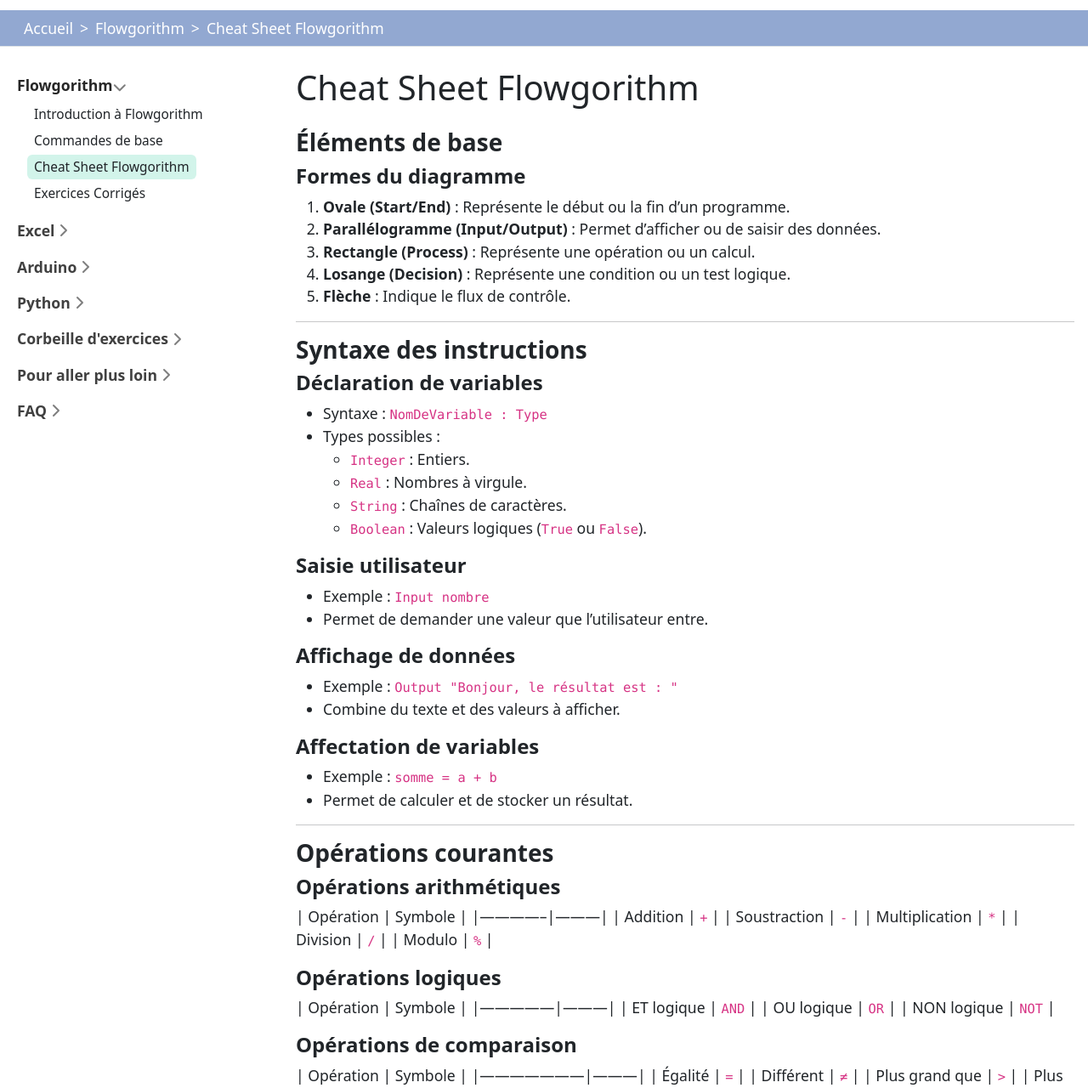
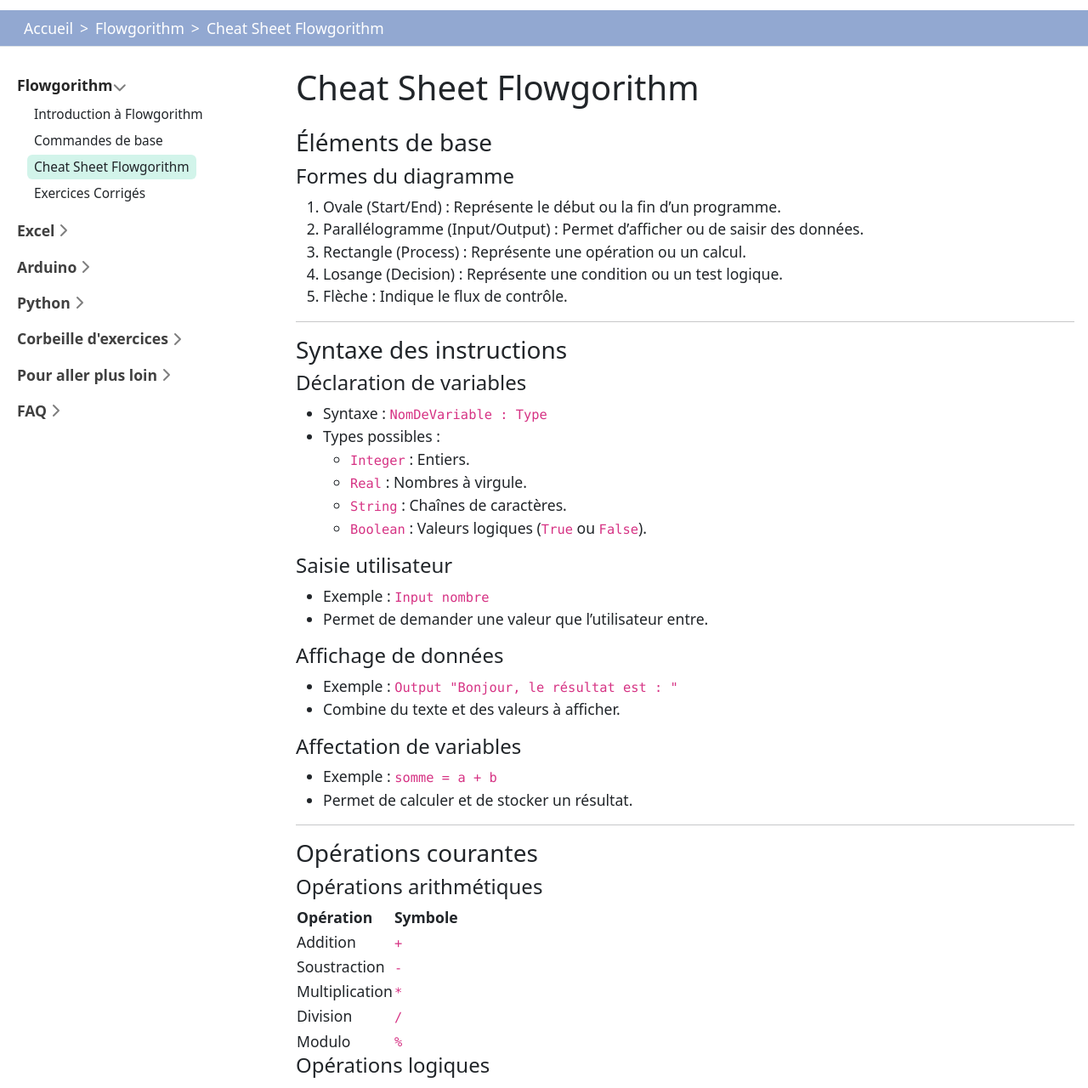
Before and after one commit to rohanfosse/CPIA1-info, a Jekyll site: the page built from content/01-flowgorithme/02-CheatSheet.md, in a window 1280 px wide and 1400 px high, cut to the strip 120-1400 px from the top of the window. Shown: the whole strip at 85% size. Built offline with Jekyll 4.4.1, drawn with Linux system fonts in a browser that asks for light colours; nearby versions of some CDN libraries; Markdown is read by kramdown in place of the engine named in the settings; some of the changed text lies outside the part shown.

Commit message:
update cheatsheet

````diff
--- a/content/01-flowgorithme/02-CheatSheet.md
+++ b/content/01-flowgorithme/02-CheatSheet.md
@@ -5,20 +5,22 @@
 topics: Flowgorithm; Algorithmique; Commandes
 ---
 
-### **Éléments de base**
+### Éléments de base
 
-#### **Formes du diagramme**
-1. **Ovale (Start/End)** : Représente le début ou la fin d'un programme.
-2. **Parallélogramme (Input/Output)** : Permet d'afficher ou de saisir des données.
-3. **Rectangle (Process)** : Représente une opération ou un calcul.
-4. **Losange (Decision)** : Représente une condition ou un test logique.
-5. **Flèche** : Indique le flux de contrôle.
+#### Formes du diagramme
+
+1. Ovale (Start/End) : Représente le début ou la fin d'un programme.
+2. Parallélogramme (Input/Output) : Permet d'afficher ou de saisir des données.
+3. Rectangle (Process) : Représente une opération ou un calcul.
+4. Losange (Decision) : Représente une condition ou un test logique.
+5. Flèche : Indique le flux de contrôle.
 
 ---
 
-### **Syntaxe des instructions**
+### Syntaxe des instructions
 
-#### **Déclaration de variables**
+#### Déclaration de variables
+
 - Syntaxe : `NomDeVariable : Type`
 - Types possibles :
   - `Integer` : Entiers.
@@ -26,53 +28,60 @@
   - `String` : Chaînes de caractères.
   - `Boolean` : Valeurs logiques (`True` ou `False`).
 
-#### **Saisie utilisateur**
+#### Saisie utilisateur
+
 - Exemple : `Input nombre`
 - Permet de demander une valeur que l’utilisateur entre.
 
-#### **Affichage de données**
+#### Affichage de données
+
 - Exemple : `Output "Bonjour, le résultat est : "`
 - Combine du texte et des valeurs à afficher.
 
-#### **Affectation de variables**
+#### Affectation de variables
+
 - Exemple : `somme = a + b`
 - Permet de calculer et de stocker un résultat.
 
 ---
 
-### **Opérations courantes**
+### Opérations courantes
 
-#### **Opérations arithmétiques**
-| Opération    | Symbole |
-|--------------|---------|
-| Addition     | `+`     |
-| Soustraction | `-`     |
-| Multiplication | `*`   |
-| Division     | `/`     |
-| Modulo       | `%`     |
+#### Opérations arithmétiques
 
-#### **Opérations logiques**
-| Opération     | Symbole |
-|---------------|---------|
-| ET logique    | `AND`   |
-| OU logique    | `OR`    |
-| NON logique   | `NOT`   |
+| Opération      | Symbole |
+| -------------- | ------- |
+| Addition       | `+`     |
+| Soustraction   | `-`     |
+| Multiplication | `*`     |
+| Division       | `/`     |
+| Modulo         | `%`     |
 
-#### **Opérations de comparaison**
-| Opération           | Symbole |
-|---------------------|---------|
+#### Opérations logiques
+
+| Opération   | Symbole |
+| ----------- | ------- |
+| ET logique  | `AND`   |
+| OU logique  | `OR`    |
+| NON logique | `NOT`   |
+
+#### Opérations de comparaison
+
+| Opération          | Symbole |
+| ------------------ | ------- |
 | Égalité            | `=`     |
-| Différent           | `≠`     |
-| Plus grand que      | `>`     |
-| Plus petit que      | `<`     |
-| Plus grand ou égal  | `≥`     |
-| Plus petit ou égal  | `≤`     |
+| Différent          | `≠`     |
+| Plus grand que     | `>`     |
+| Plus petit que     | `<`     |
+| Plus grand ou égal | `≥`     |
+| Plus petit ou égal | `≤`     |
 
 ---
 
-### **Structures de contrôle**
+### Structures de contrôle
 
-#### **Condition (Decision)**
+#### Condition (Decision)
+
 - Permet de tester une condition et d’exécuter des blocs différents selon le résultat.
 - Exemple :
   ```plaintext
@@ -83,8 +92,10 @@
   End If
   ```
 
-#### **Boucles**
-1. **Pour (For Loop)** :
+#### Boucles
+
+1. Pour (For Loop) :
+
    - Exemple :
      ```plaintext
      For i = 1 To 10
@@ -92,7 +103,8 @@
      End For
      ```
 
-2. **Tant que (While Loop)** :
+2. Tant que (While Loop) :
+
    - Exemple :
      ```plaintext
      While compteur < 10
@@ -100,7 +112,7 @@
      End While
      ```
 
-3. **Faire...Tant que (Do While Loop)** :
+3. Faire...Tant que (Do While Loop) :
    - Exemple :
      ```plaintext
      Do
@@ -110,9 +122,10 @@
 
 ---
 
-### **Fonctions et Procédures**
+### Fonctions et Procédures
 
-#### **Définir une fonction**
+#### Définir une fonction
+
 - Une fonction retourne une valeur.
 - Exemple :
   ```plaintext
@@ -121,7 +134,8 @@
   End Function
   ```
 
-#### **Définir une procédure**
+#### Définir une procédure
+
 - Une procédure ne retourne pas de valeur.
 - Exemple :
   ```plaintext
@@ -130,20 +144,23 @@
   End Procedure
   ```
 
-#### **Appel de fonction/procédure**
+#### Appel de fonction/procédure
+
 - Fonction : `resultat = CalculerSomme(3, 5)`
 - Procédure : `AfficherMessage("Bonjour")`
 
 ---
 
-### **Bonnes pratiques**
-1. **Nommez vos variables clairement** : Utilisez des noms explicites (`age`, `somme`, `nomClient`).
-2. **Commenter le diagramme** : Ajoutez des commentaires pour expliquer les étapes clés.
-3. **Testez avec différentes entrées** : Simulez plusieurs cas pour valider votre algorithme.
+### Bonnes pratiques
+
+1. Nommez vos variables clairement : Utilisez des noms explicites (`age`, `somme`, `nomClient`).
+2. Commenter le diagramme : Ajoutez des commentaires pour expliquer les étapes clés.
+3. Testez avec différentes entrées : Simulez plusieurs cas pour valider votre algorithme.
 
 ---
 
-### **Liens utiles**
-- **[Site officiel Flowgorithm](http://www.flowgorithm.org/)**
-- **[Guide d'utilisation](http://www.flowgorithm.org/documentation.html)**
-- **[Tutoriels en ligne](https://youtu.be/ivC6qz1nRg4?si=tncOqntvu3dBBEZz)**
+### Liens utiles
+
+- [Site officiel Flowgorithm](http://www.flowgorithm.org/)
+- [Guide d'utilisation](http://www.flowgorithm.org/documentation.html)
+- [Tutoriels en ligne](https://youtu.be/ivC6qz1nRg4?si=tncOqntvu3dBBEZz)
````
